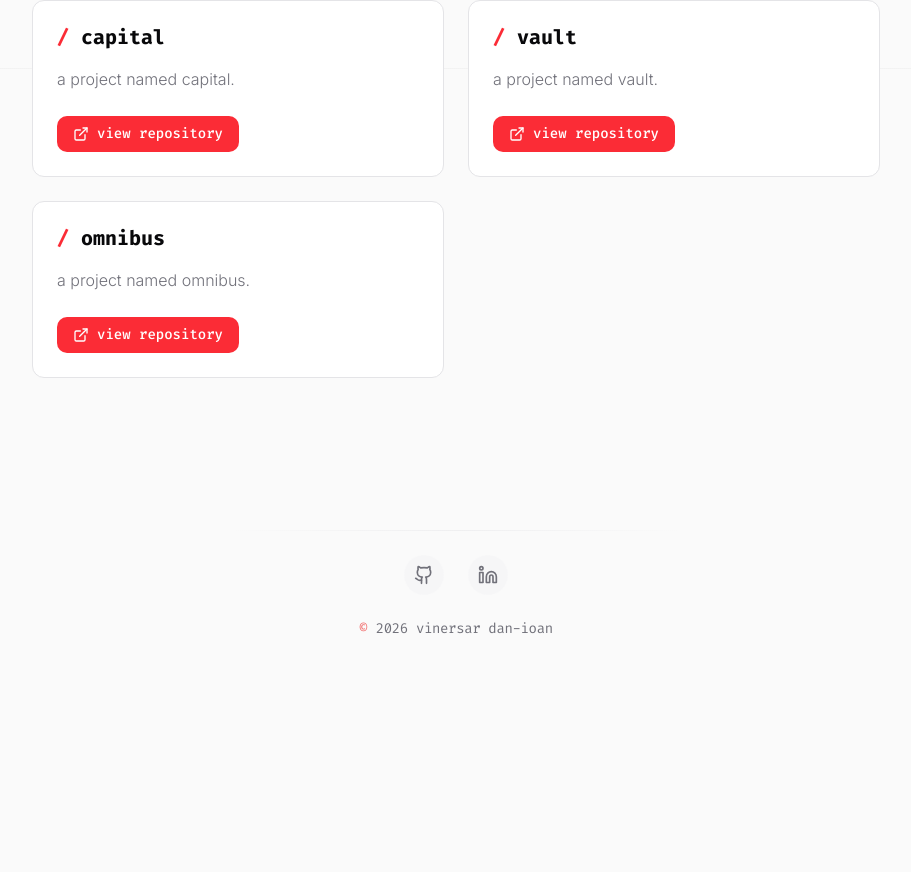
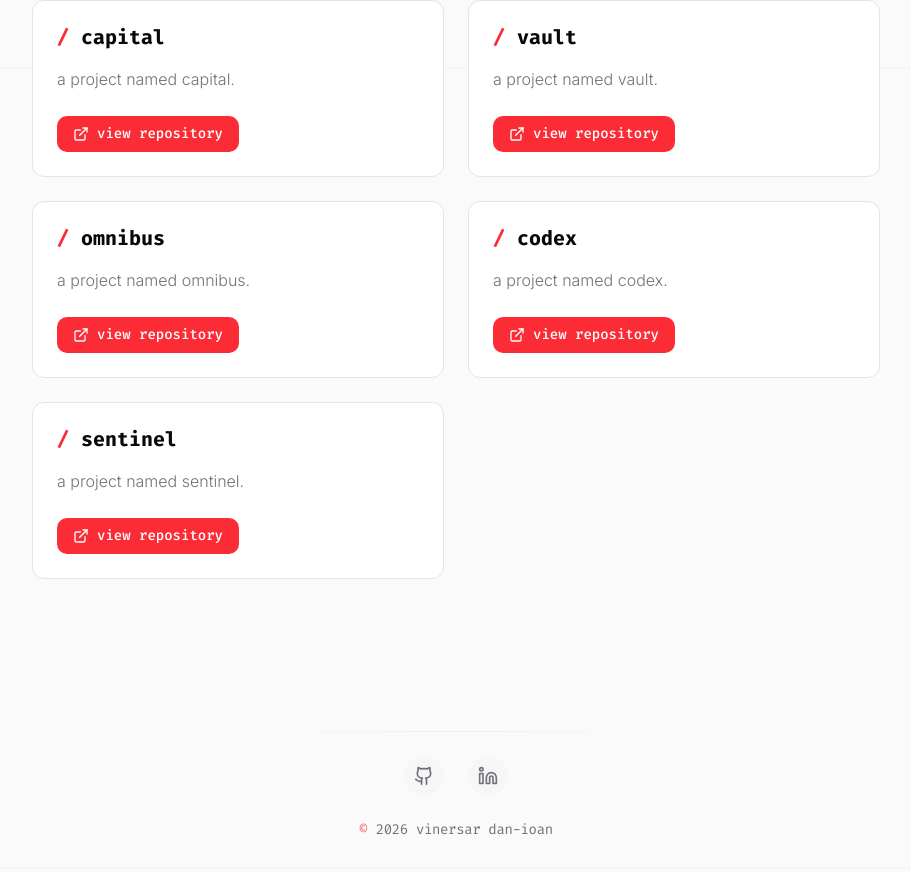
Before and after one commit to vinersar31/portfolio, a Next.js app: page /projects in a window 1280 px wide. Shown: the part 1532-2404 px from the top of the page, without its empty margins (184-1095 px from the left). Before the commit the page ends 2203 px from the top, so only its background shows below. Built offline with nearby package versions, Linux system fonts and the light colour scheme.

Commit message:
feat: add capital, vault, omnibus, codex, and sentinel to projects list

```diff
--- a/src/data/projects.ts
+++ b/src/data/projects.ts
@@ -79,4 +79,16 @@ export const projects = [
     url: "https://github.com/vinersar31/omnibus",
     isPrivate: false,
   },
+  {
+    title: "codex",
+    description: "a project named codex.",
+    url: "https://github.com/vinersar31/codex",
+    isPrivate: false,
+  },
+  {
+    title: "sentinel",
+    description: "a project named sentinel.",
+    url: "https://github.com/vinersar31/sentinel",
+    isPrivate: false,
+  },
 ];
```
